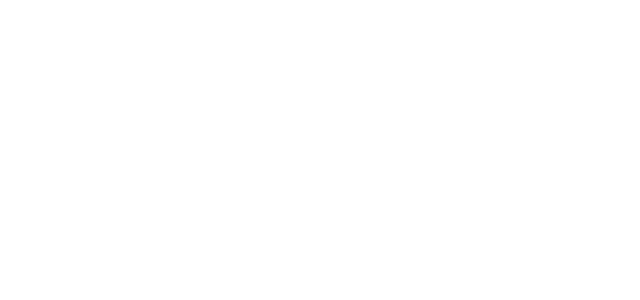
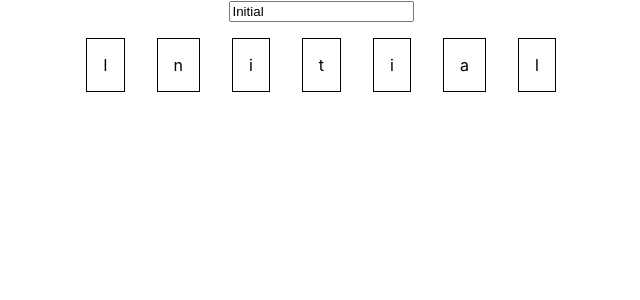
Before and after one commit to MeisQuietude/udemy-react, a React (Create React App) app: page / in a window 1280 px wide. Shown: the top 300 px of the page, without its empty margins (319-959 px from the left). Built offline with nearby package versions, Linux system fonts and the light colour scheme.

Commit message:
[IMP] Assignment Solution

```diff
--- a/src/App.js
+++ b/src/App.js
@@ -1,11 +1,42 @@
-import React from "react";
+import React, { Component } from "react";
 import "./App.css";
+import ValidationComponent  from "./components/ValidationComponent";
+import CharComponent        from "./components/CharComponent";
 
-function App() {
-    return (
-        <div className="App">
-        </div>
-    );
+class App extends Component {
+    state = {
+        text: "Initial",
+    };
+
+    changeInputHandler = ( event ) => {
+        const state = { ...this.state };
+        state.text = event.target.value;
+        this.setState(state);
+    };
+
+    deleteCharComponent = ( index ) => {
+        const state = { ...this.state };
+        const chars = state.text.split("");
+        chars.splice(index, 1);
+        this.setState({ text: chars.join("") });
+    };
+
+    render() {
+        return (
+            <div className="App">
+                <input type="text" onChange={this.changeInputHandler} value={this.state.text} />
+                <div>
+                    {this.state.text.split("").map(( letter, i ) => {
+                        return <CharComponent
+                            click={() => this.deleteCharComponent(i)}
+                            key={i}
+                            letter={letter} />;
+                    })}
+                </div>
+                <ValidationComponent text={this.state.text} />
+            </div>
+        );
+    }
 }
 
 export default App;
--- /dev/null
+++ b/src/components/CharComponent.css
@@ -0,0 +1,7 @@
+.CharComponent {
+    display: inline-block;
+    padding: 16px;
+    text-align: center;
+    margin: 16px;
+    border: 1px solid black;
+}
--- /dev/null
+++ b/src/components/CharComponent.js
@@ -0,0 +1,14 @@
+import React, { Component } from "react";
+import "./CharComponent.css";
+
+class CharComponent extends Component {
+    render() {
+        return (
+            <div className="CharComponent" onClick={this.props.click}>
+                {this.props.letter}
+            </div>
+        );
+    }
+}
+
+export default CharComponent;
--- /dev/null
+++ b/src/components/ValidationComponent.js
@@ -0,0 +1,21 @@
+import React, { Component } from "react";
+
+class ValidationComponent extends Component {
+    render() {
+
+        let validationMessage = null;
+        if (this.props.text.length < 5) {
+            validationMessage = "Text too short";
+        } else if (this.props.text.length > 10) {
+            validationMessage = "Text too long!";
+        }
+
+        return (
+            <div>
+                <p>{validationMessage}</p>
+            </div>
+        );
+    }
+}
+
+export default ValidationComponent;
```
